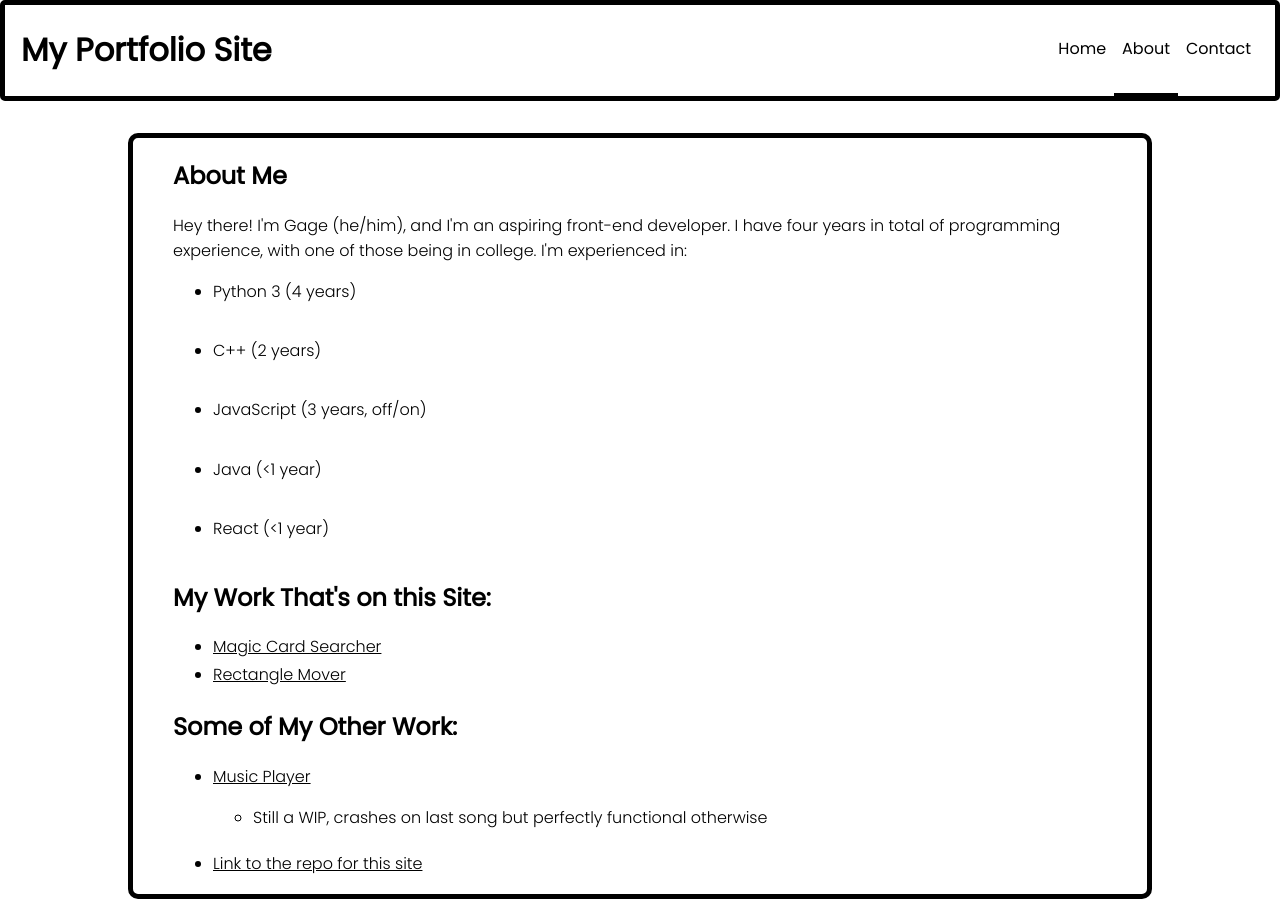
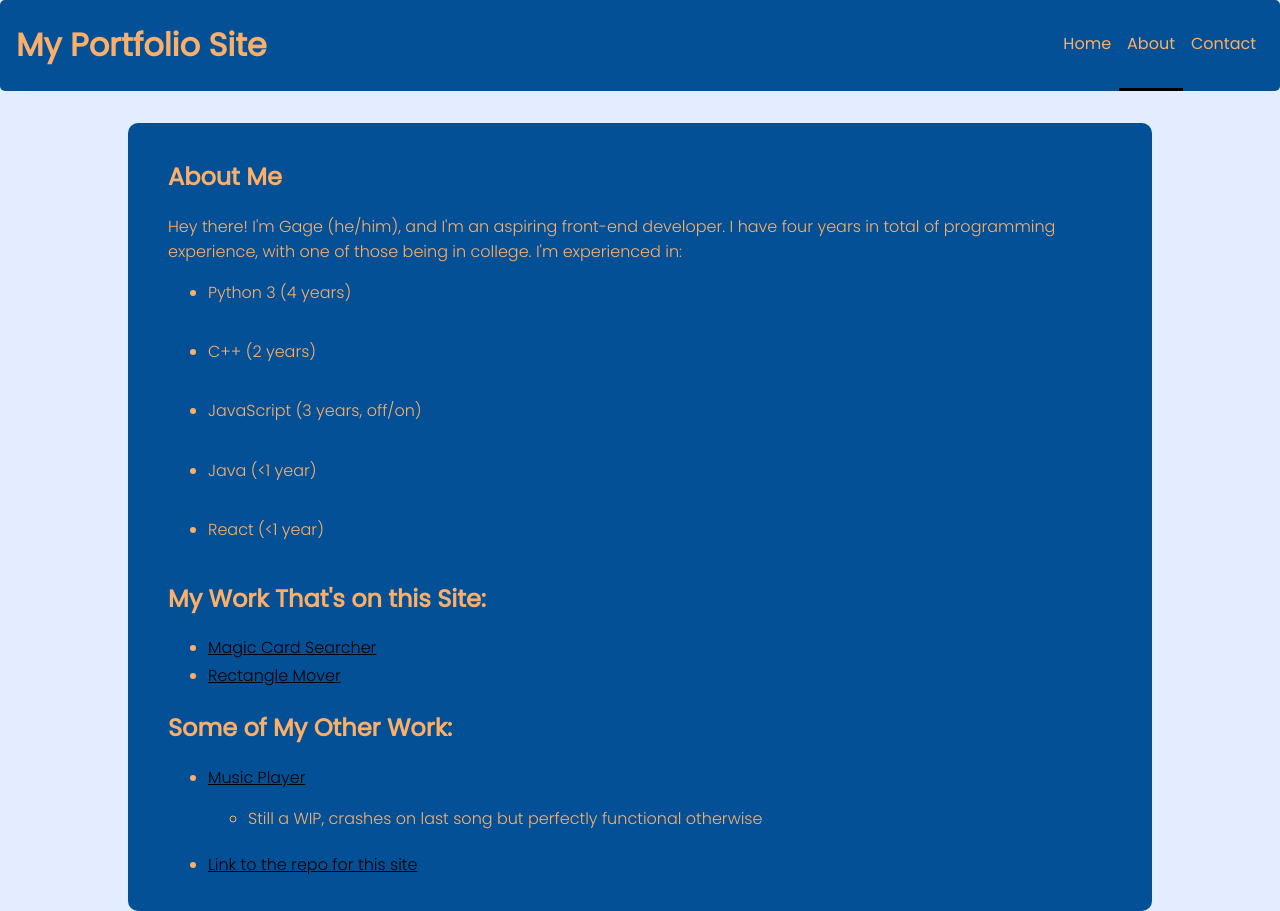
Before and after one commit to tgsmith-17/my-portfolio, a React (Create React App) app: page /my-portfolio/about in a window 1280 px wide. Built offline with nearby package versions, Linux system fonts and the light colour scheme.

Commit message:
adding more styles

```diff
--- a/src/App.js
+++ b/src/App.js
@@ -15,7 +15,6 @@ import MagicCardSearcher from './Pages/Art_Stuff/CardFinder/MagicCardSearcher';
 
 function App()
 {
-
   return(
     <>
     <React.StrictMode>
--- a/src/Pages/Art_Stuff/RectangleMover/ChildCanvas.js
+++ b/src/Pages/Art_Stuff/RectangleMover/ChildCanvas.js
@@ -76,6 +76,10 @@ function ChildCanvas() {
     context.canvas.width = width;
     context.canvas.height = height;
 
+    if(mousePos.x == undefined || mousePos.y == undefined) {
+      draw(context);
+    }
+
     let animationFrameID;
 
     const render = () => {
--- a/src/Pages/describer_pages/Home.js
+++ b/src/Pages/describer_pages/Home.js
@@ -1,4 +1,6 @@
 import { useState } from "react";
+import { Link } from "react-router-dom";
+
 import Header from "./Header";
 import SumOfMe from "./SumOfMe";
 
@@ -18,6 +20,7 @@ function Home() {
 
       setQuote(selected.text);
       setAuthor(selected.author);
+      console.log(selected.author);
     } catch (e) {
       setQuote("Unable to fetch quote. Please try again later");
       console.log(e);
@@ -36,6 +39,7 @@ function Home() {
           <h3 className="author">-- {author}</h3>
           <button onClick={getQuote}>Get a Quote</button>
         </div>
+      <h4>Brought to you by <Link to="type.fit">type.fit</Link></h4>
       </div>
       <div className="space"></div>
       <SumOfMe />
--- a/src/styles/_about.scss
+++ b/src/styles/_about.scss
@@ -1,13 +1,23 @@
+:root {
+  --div-background: #035096;
+  --text-color: #FCAF69;
+}
+
 .about {
   // text-align: center;
   margin: 0 auto;
   width: 80%;
-  border: solid 5px black;
+  // border: solid 5px black;
   border-radius: 10px;
-  padding-left: 5vh;
-  padding-right: 5vh;
-  color: black;
+  padding: 2vh 5vh;
+  // padding-left: 5vh;
+  // padding-right: 5vh;
+  background-color: var(--div-background);
+  color: var(--text-color);
   li {
     padding-bottom: 0.3vh;
+    a {
+      color: var(--text-color);
+    }
   }
 }
--- a/src/styles/_header.scss
+++ b/src/styles/_header.scss
@@ -1,5 +1,6 @@
 :root {
-  --purp: #813772;
+  --div-background: #035096;
+  --text-color: #FCAF69;
 }
 
 * {
@@ -21,7 +22,7 @@
 // }
 
 .header {
-  color: black;
+  background-color: var(--div-background);
   display: flex;
   justify-content: space-between;
   align-items: center;
@@ -30,11 +31,11 @@
   height: 100%;
   gap: 2rem;
   padding: 0 1rem;
-  border: solid 5px black;
+  // border: solid 3px black;
   border-radius: 5px;
 
   h1 {
-    color: black;
+    color: var(--text-color);
   }
   ul {
     padding: 0;
@@ -46,8 +47,8 @@
     padding: 15% 1vh;
     overflow: hidden;
     a {
+      color: var(--text-color);
       font-weight: bolder;
-      color: black;
     }
   }
   li:hover {
--- a/src/styles/_home.scss
+++ b/src/styles/_home.scss
@@ -1,17 +1,19 @@
 :root {
-  --blue-top: #062F4F;
+  --outer-div: #035096;
   --blue-bottom: #0B548D;
+  --text-color: #FCAF69;
 }
 
 .home {
   width: 85%;
   margin: 0 auto;
-  border: 3px solid black;
+  // border: 3px solid black;
   border-radius: 5pt;
   padding-left: 3vh;
   padding-top: 1vh;
   padding-bottom: 2vh;
-  color: black;
+  background-color: var(--outer-div);
+  color: var(--text-color);
   button {
     color: white;
     background-color: black;
@@ -25,6 +27,9 @@
     background-color: rgb(70, 70, 70);
   }
   font-weight: 100;
+  a {
+    color: var(--text-color);
+  }
 }
 
 .author {
--- a/src/styles/app.scss
+++ b/src/styles/app.scss
@@ -1,13 +1,14 @@
 // color values that are to be used with the site
 :root {
-  --main-background: white;
-  --blue: #74B4EE;
+  --main-background: #E4ECFF;
+  --main-text-color: #27007F;
 }
 
 body {
   background-color: var(--main-background);
   font-family: 'Poppins', sans-serif;
   display: block;
+  color: var(--main-text-color);
   font-weight: 300;
   margin: 0px;
   // padding: 0px;
```
